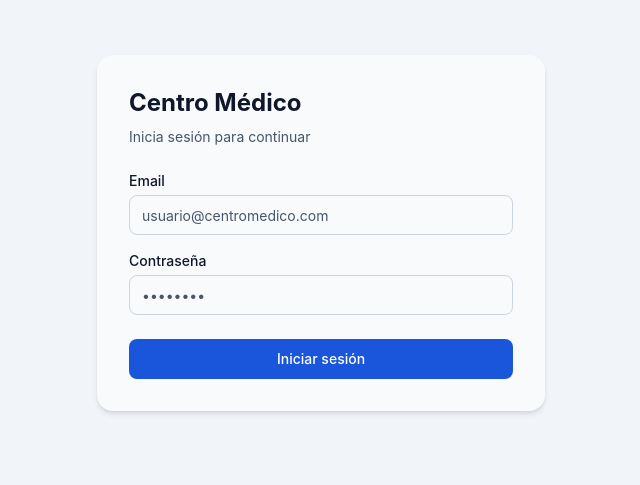
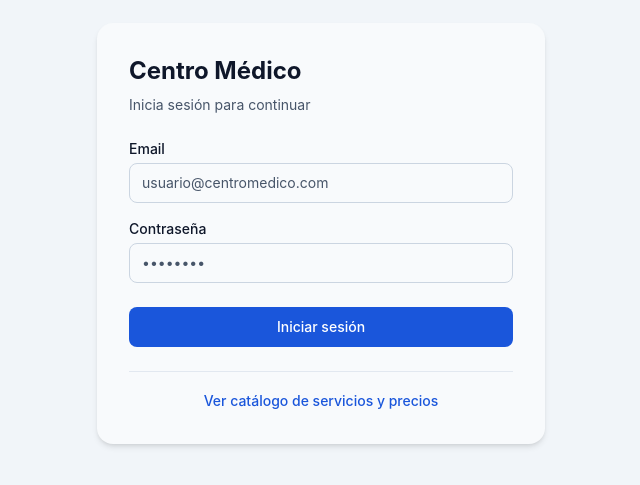
Before and after one commit to jorge6242/medical_center, a Next.js app in the folder apps/web/: page /login in a window 1280 px wide. Shown: the part 167-652 px from the top of the page, without its empty margins (319-959 px from the left). Built offline with nearby package versions, Linux system fonts and the light colour scheme; no server answers.

Commit message:
feat(navigation): add catalog link to login and sidebar
- Add link to /catalogo in login page for public access
- Add Catálogo to dashboard navigation with BookOpen icon

Closes catalog navigation requirement

```diff
--- a/apps/web/src/app/(auth)/login/page.tsx
+++ b/apps/web/src/app/(auth)/login/page.tsx
@@ -59,6 +59,15 @@ export default function LoginPage() {
             Iniciar sesión
           </Button>
         </form>
+
+        <div className="mt-6 border-t border-outline-variant pt-4 text-center">
+          <a
+            href="/catalogo"
+            className="text-sm font-medium text-primary hover:text-primary-variant"
+          >
+            Ver catálogo de servicios y precios
+          </a>
+        </div>
       </div>
     </div>
   );
--- a/apps/web/src/config/navigation.config.ts
+++ b/apps/web/src/config/navigation.config.ts
@@ -6,6 +6,7 @@ export const NAV_ITEMS: NavItem[] = [
   { label: 'Pacientes', path: '/pacientes', icon: 'Users', permission: { resource: 'patients', action: 'read' } },
   { label: 'Pagos', path: '/pagos', icon: 'CreditCard', permission: { resource: 'payments', action: 'read' } },
   { label: 'Egresos', path: '/egresos', icon: 'Receipt', permission: { resource: 'expenses', action: 'read' } },
+  { label: 'Catálogo', path: '/catalogo', icon: 'BookOpen', permission: { resource: 'payments', action: 'read' } },
   { label: 'Colas', path: '/admin/queues', icon: 'Boxes', permission: { resource: 'roles', action: 'read' } },
   { label: 'Doctores', path: '/admin/doctores', icon: 'Stethoscope', permission: { resource: 'doctors', action: 'read' } },
   { label: 'Laboratorios', path: '/admin/laboratorios', icon: 'FlaskConical', permission: { resource: 'laboratories', action: 'read' } },
```
